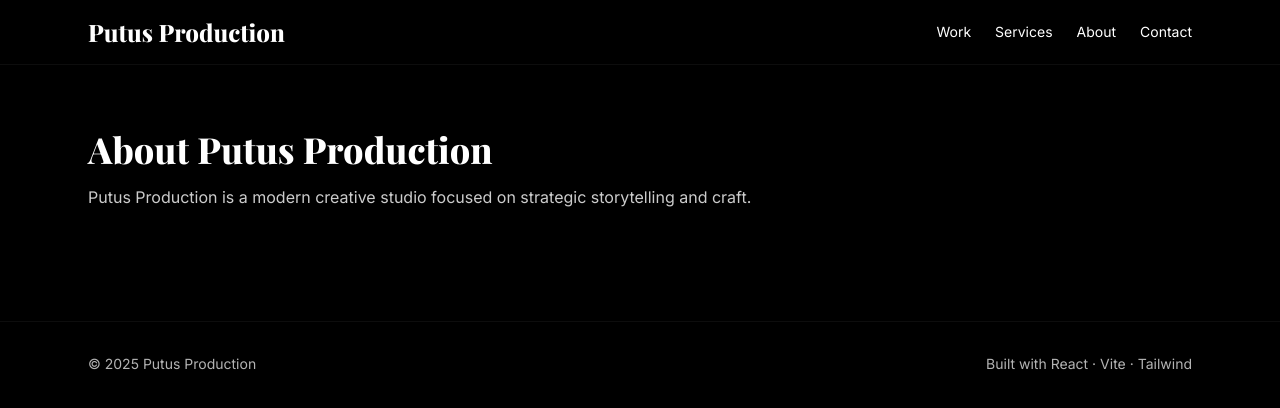
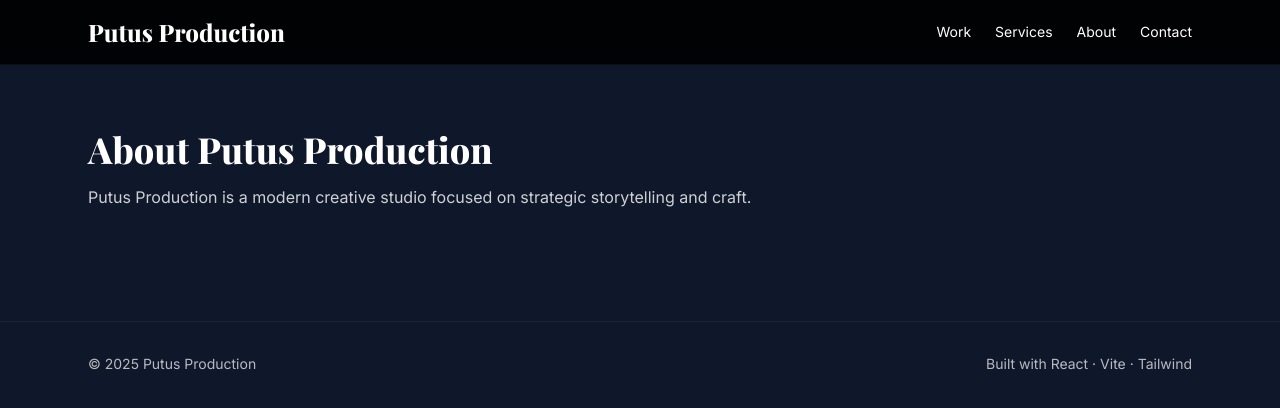
Before and after one commit to manishsinghsfdeveloper/putusproduction, a React (Vite) app in the folder frontend/: page /putusproduction/about in a window 1280 px wide. Shown: the top 408 px of the page. Built offline with nearby package versions, Linux system fonts and the light colour scheme.

Commit message:
updated color and fixed navigation

```diff
--- a/frontend/src/pages/Home.tsx
+++ b/frontend/src/pages/Home.tsx
@@ -1,8 +1,9 @@
+import { Link } from "react-router-dom";
 import Hero from '../components/Hero'
 import { cases } from '../data/cases'
 import CaseCard from '../components/CaseCard'
 
-export default function Home(){
+export default function Home() {
   return (
     <div>
       <Hero />
@@ -10,13 +11,17 @@
         <div className="container">
           <div className="flex items-center justify-between">
             <h2 className="font-display text-4xl font-bold">Selected work</h2>
-            <a href="/putusproduction/work" className="text-sm underline">View all</a>
+            <Link to="/work" className="text-sm underline">
+              View all
+            </Link>
           </div>
           <div className="grid md:grid-cols-3 gap-6 mt-6">
-            {cases.map(c => <CaseCard key={c.title} {...c} />)}
+            {cases.map((c) => (
+              <CaseCard key={c.title} {...c} />
+            ))}
           </div>
         </div>
       </section>
     </div>
-  )
+  );
 }
--- a/frontend/src/styles/globals.css
+++ b/frontend/src/styles/globals.css
@@ -1,12 +1,38 @@
 @import url('https://fonts.googleapis.com/css2?family=Inter:wght@300;400;600;800&family=Playfair+Display:wght@600;800&display=swap');
+
 @tailwind base;
 @tailwind components;
 @tailwind utilities;
 
-:root{--radius:16px}
-html,body,#root{height:100%}
-body{@apply bg-black text-white font-sans}
-.container{@apply max-w-6xl mx-auto px-6}
-.section{@apply py-16}
-.red-btn{@apply inline-flex items-center gap-2 bg-ember text-white px-6 py-3 rounded-full}
-.card{@apply bg-white/5 rounded-xl p-6}
+:root {
+  --radius: 16px;
+}
+
+/* Make full height layout */
+html, body, #root {
+  height: 100%;
+}
+
+/* ✅ Correct Tailwind syntax */
+body {
+  @apply bg-[#0f172a] text-white font-sans;
+}
+
+/* Containers and sections */
+.container {
+  @apply max-w-6xl mx-auto px-6;
+}
+
+.section {
+  @apply py-16;
+}
+
+/* Buttons */
+.red-btn {
+  @apply inline-flex items-center gap-2 bg-ember text-white px-6 py-3 rounded-full;
+}
+
+/* Cards */
+.card {
+  @apply bg-white/5 rounded-xl p-6;
+}
```
Also changed, not shown: 5 other files (tests, documents, lock files or other folders).
